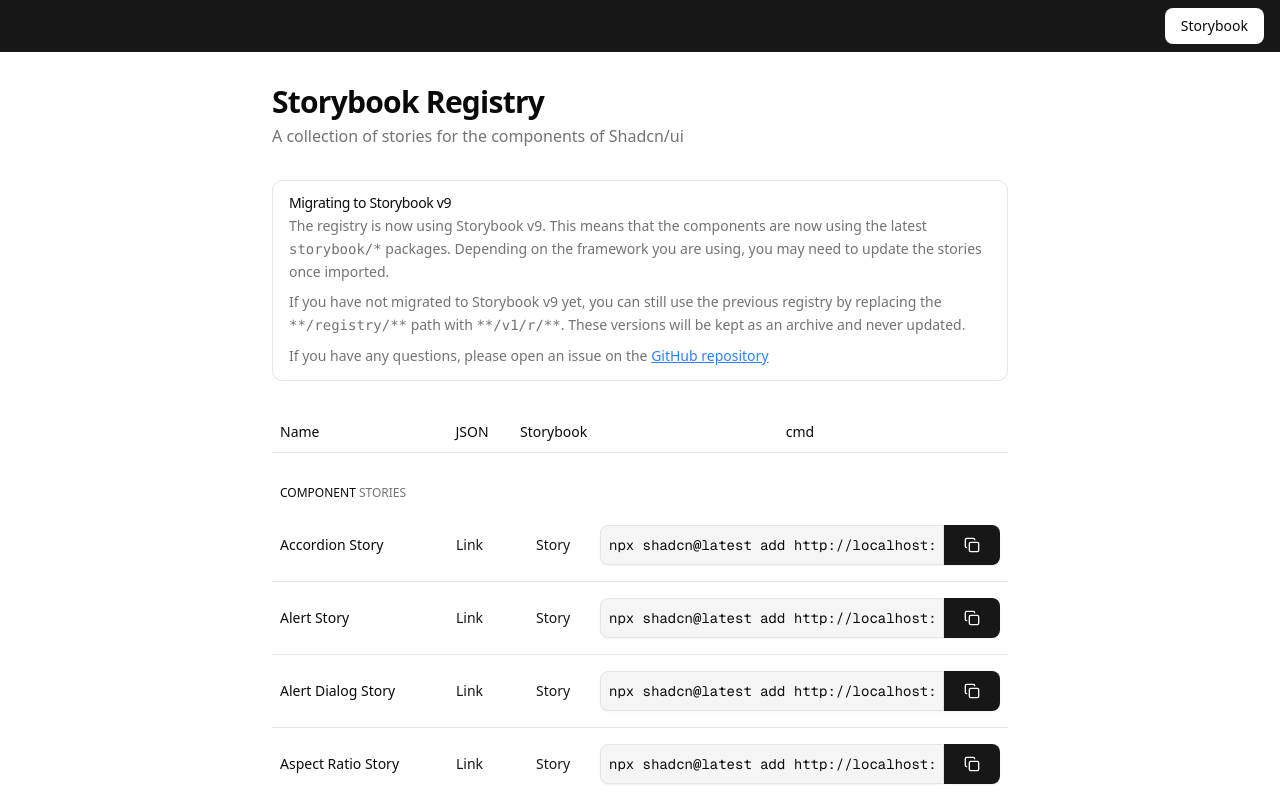
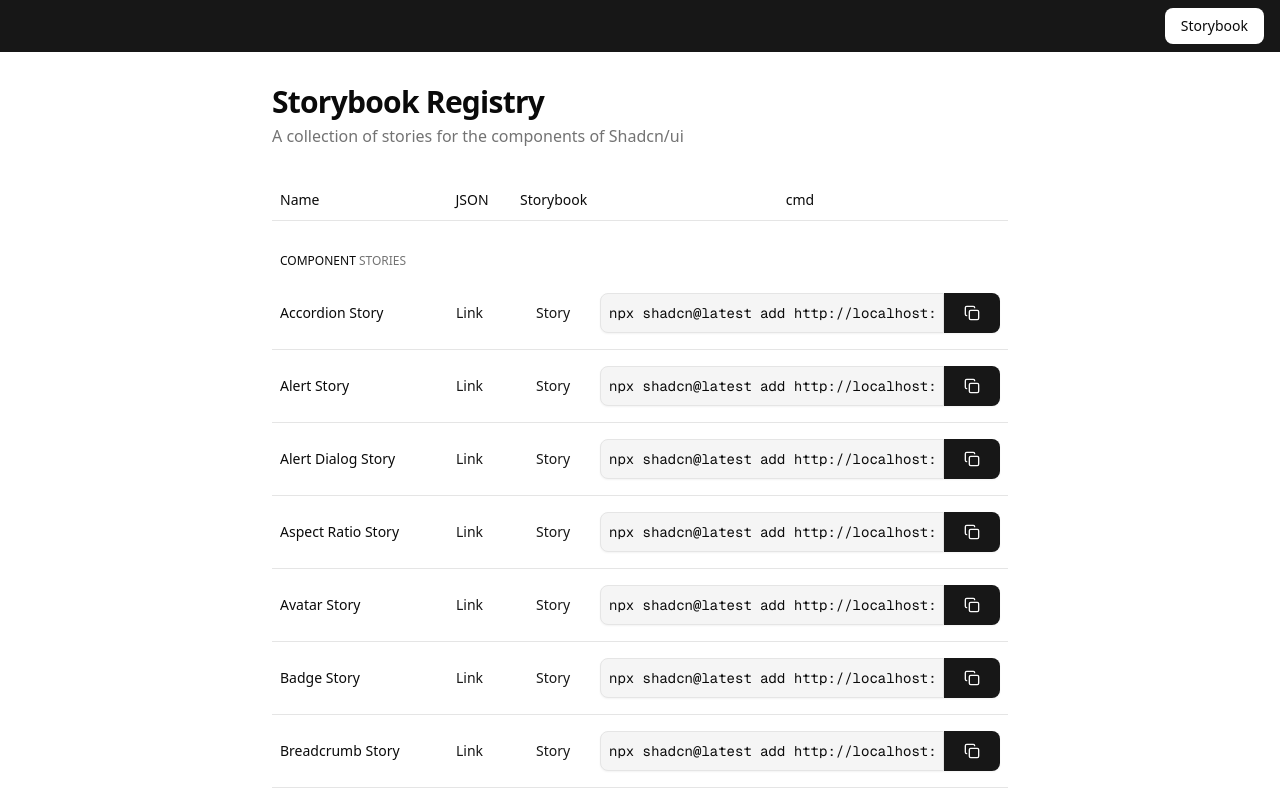
Before and after one commit to lloydrichards/shadcn-storybook-registry, a Next.js app: page / in a window 1280 px wide. Shown: the top 800 px of the page. Built offline with nearby package versions, Linux system fonts and the light colour scheme.

Commit message:
docs: remove storybook v9 warning

```diff
--- a/app/page.tsx
+++ b/app/page.tsx
@@ -1,4 +1,3 @@
-import { Alert, AlertDescription, AlertTitle } from "@/components/ui/alert";
 import {
   Table,
   TableBody,
@@ -24,33 +23,6 @@
             A collection of stories for the components of Shadcn/ui
           </p>
         </section>
-        <Alert>
-          <AlertTitle>Migrating to Storybook v9</AlertTitle>
-          <AlertDescription className="gap-2">
-            <p>
-              The registry is now using Storybook v9. This means that the
-              components are now using the latest <code>storybook/*</code>{" "}
-              packages. Depending on the framework you are using, you may need
-              to update the stories once imported.
-            </p>
-            <p>
-              If you have not migrated to Storybook v9 yet, you can still use
-              the previous registry by replacing the <code>**/registry/**</code>{" "}
-              path with <code>**/v1/r/**</code>. These versions will be kept as
-              an archive and never updated.
-            </p>
-            <p>
-              If you have any questions, please open an issue on the{" "}
-              <a
-                href="https://github.com/lloydrichards/shadcn-storybook-registry"
-                target="_blank"
-                className="text-blue-500 underline"
-              >
-                GitHub repository
-              </a>
-            </p>
-          </AlertDescription>
-        </Alert>
         <Table className="table-fixed">
           <TableCaption>A list of all registry items</TableCaption>
           <TableHeader>
```
Also changed, not shown: 1 other file (tests, documents, lock files or other folders).
